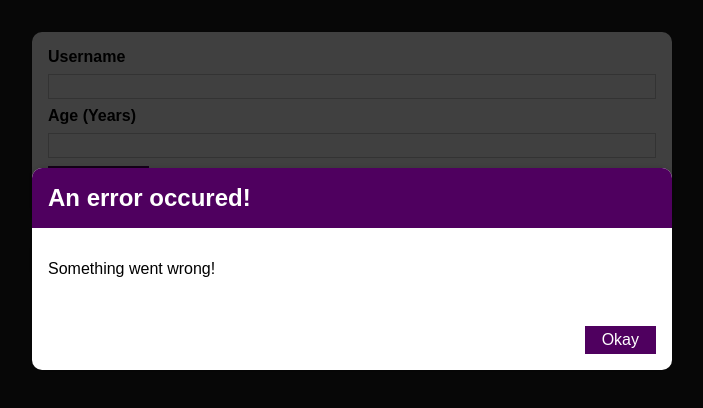
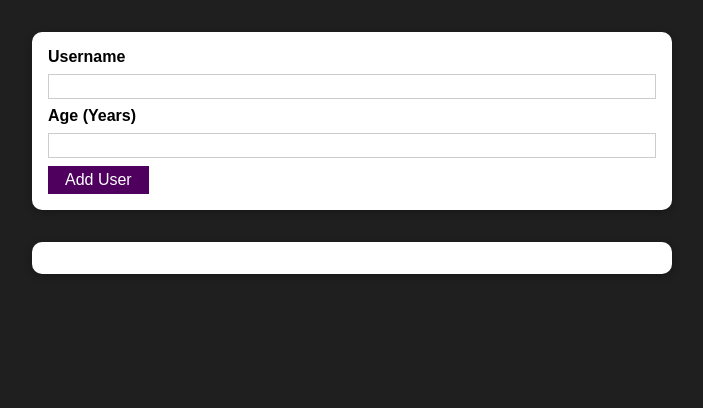
Before and after one commit to Patrykshub/Practice-Project-02, a React (Create React App) app: page / in a window 1280 px wide. Shown: the top 408 px of the page, without its empty margins (288-991 px from the left). Built offline with nearby package versions, Linux system fonts and the light colour scheme.

Commit message:
feat: Managing the error State

```diff
--- a/src/components/UI/ErrorModal.js
+++ b/src/components/UI/ErrorModal.js
@@ -7,7 +7,7 @@
 const ErrorModal = (props) => {
   return (
       <div>
-    <div className={classes.backdrop}/>
+    <div className={classes.backdrop} onClick={props.onConfirm}/>
 
     <Card cssClass={classes.modal}>
       <header className={classes.header}>
@@ -17,7 +17,7 @@
         <p>{props.message}</p>
       </div>
       <footer className={classes.actions}>
-          <Button>Okay</Button>
+          <Button onPress={props.onConfirm}>Okay</Button>
       </footer>
     </Card>
     </div>
--- a/src/components/Users/AddUser.js
+++ b/src/components/Users/AddUser.js
@@ -3,18 +3,28 @@
 import Card from "../UI/Card";
 import Button from "../UI/Button";
 import classes from "./AddUser.module.css";
-import ErrorModal from '../UI/ErrorModal';
+import ErrorModal from "../UI/ErrorModal";
 
 const AddUser = (props) => {
   const [enteredUsername, setEnteredUsername] = useState("");
   const [enteredAge, setEnteredAge] = useState("");
+  const [error, setError] = useState();
 
   const addUserHandler = (event) => {
     event.preventDefault();
-    if(enteredUsername.trim().length === 0 || enteredAge.trim().length === 0) {
+    if (enteredUsername.trim().length === 0 || enteredAge.trim().length === 0) {
+      setError({
+        title: "Invalid input",
+        message: "Please enter a valid name and age (non-empty values).",
+      });
       return;
     }
-    if (+enteredAge <1) { //  tym plusem zapewniamy, że to ma być numer a nie string
+    if (+enteredAge < 1) {
+      //  tym plusem zapewniamy, że to ma być numer a nie string
+      setError({
+        title: "Invalid age",
+        message: "Please enter a valid age (> 0).",
+      });
       return;
     }
     props.onAddUser(enteredUsername, enteredAge);
@@ -29,9 +39,13 @@
     setEnteredAge(event.target.value);
   };
 
+  const errorHandler = () => {
+    setError(null);
+  }
+
   return (
     <div>
-    <ErrorModal title='An error occured!' message='Something went wrong!' />
+      {error && <ErrorModal title={error.title} message={error.message} onConfirm={errorHandler} />}
       <Card cssClass={classes.input}>
         <form onSubmit={addUserHandler}>
           <label htmlFor="username">Username</label>
```
Lines whose indentation alone changed are shown as unchanged.
